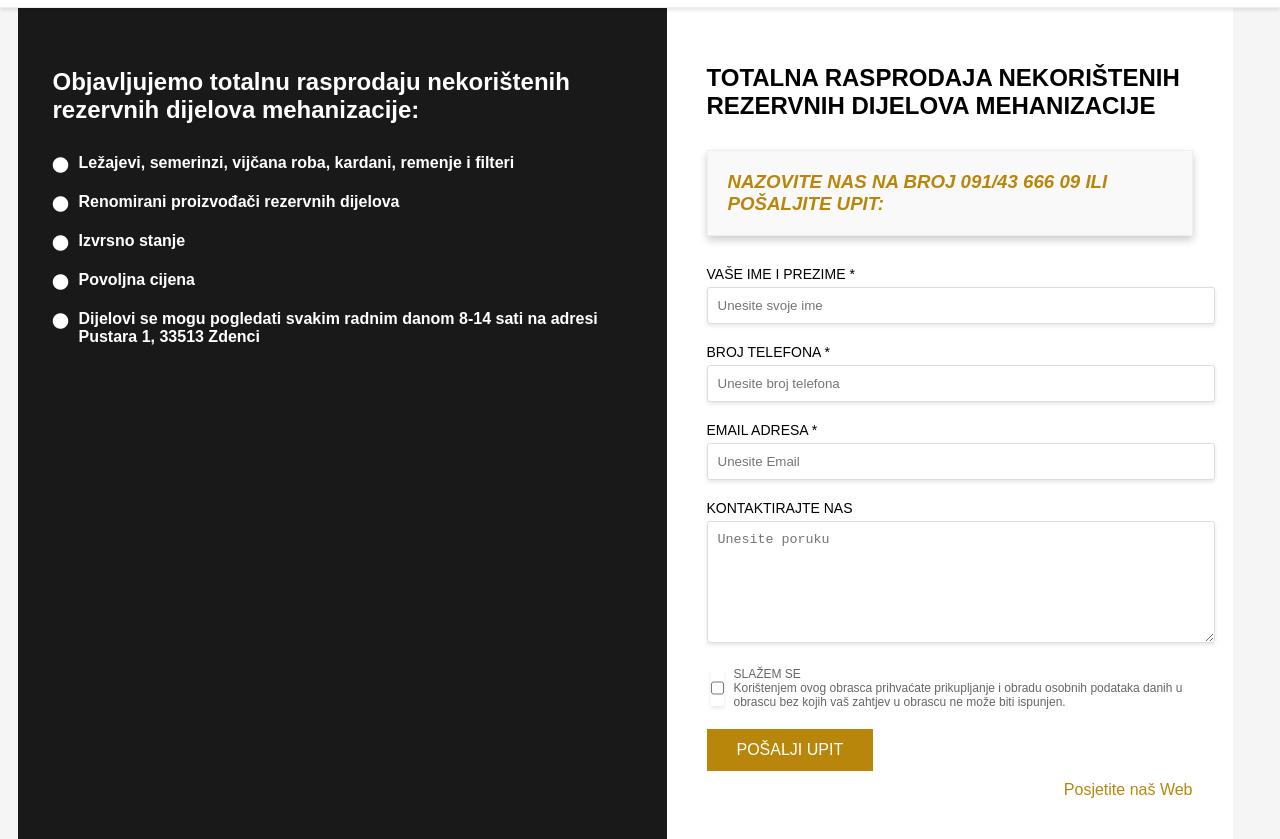
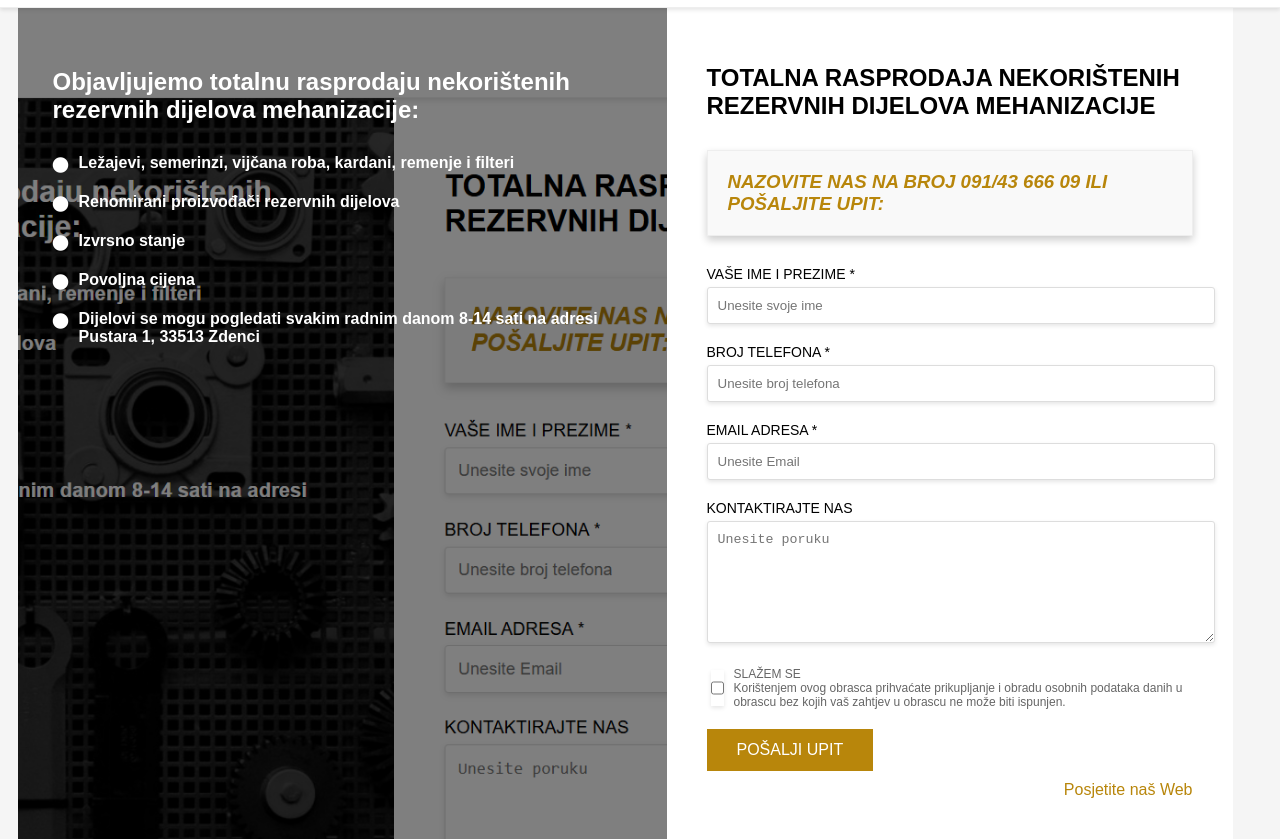
Before and after one commit to Markobrr/Markobrr.github.io, a plain HTML site: page Orahovica/pporahovica.html in a window 1280 px wide. Shown: the part 67-906 px from the top of the page. Drawn offline with Linux system fonts and the light colour scheme.

Commit message:
Ispravljena putanja do pozadinske slike i uklonjeni nepotrebni README fileovi

```diff
--- a/Orahovica/pporahovica.html
+++ b/Orahovica/pporahovica.html
@@ -90,7 +90,7 @@
             color: white;
             padding: 40px 20px;
             min-height: 500px;
-            background-image: url(/images/orahovica-background.jpg);
+            background-image: url(../images/orahovica-thumb.jpg);
             background-size: cover;
             background-position: center;
             background-repeat: no-repeat;
```
Also changed, not shown: 1 other file.
